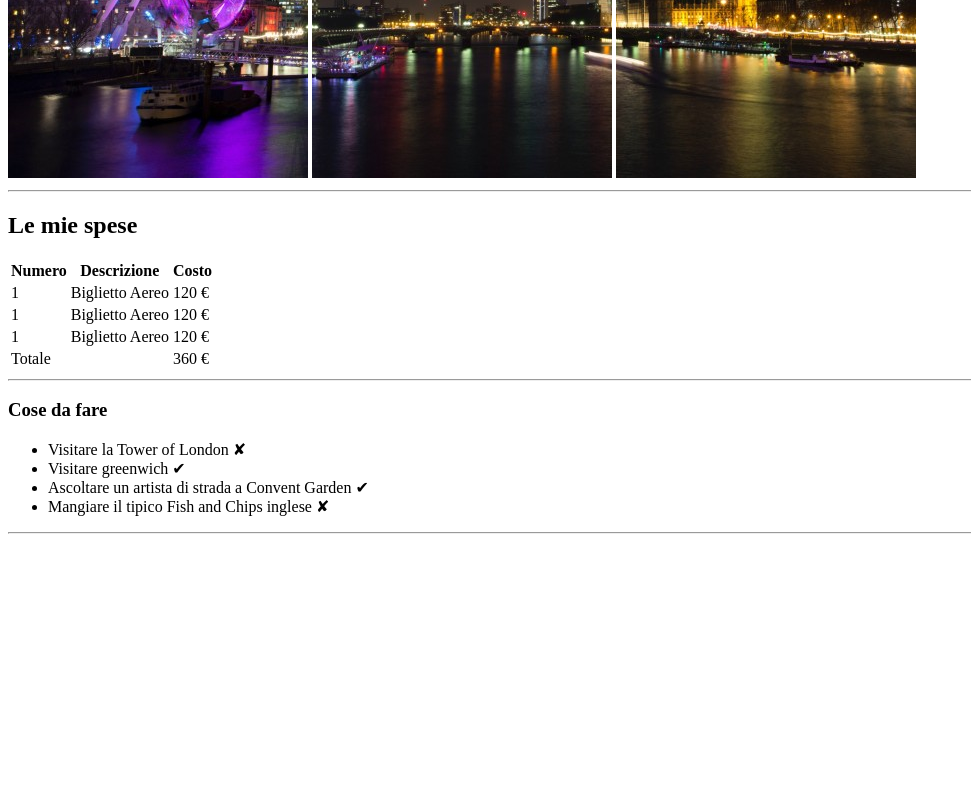
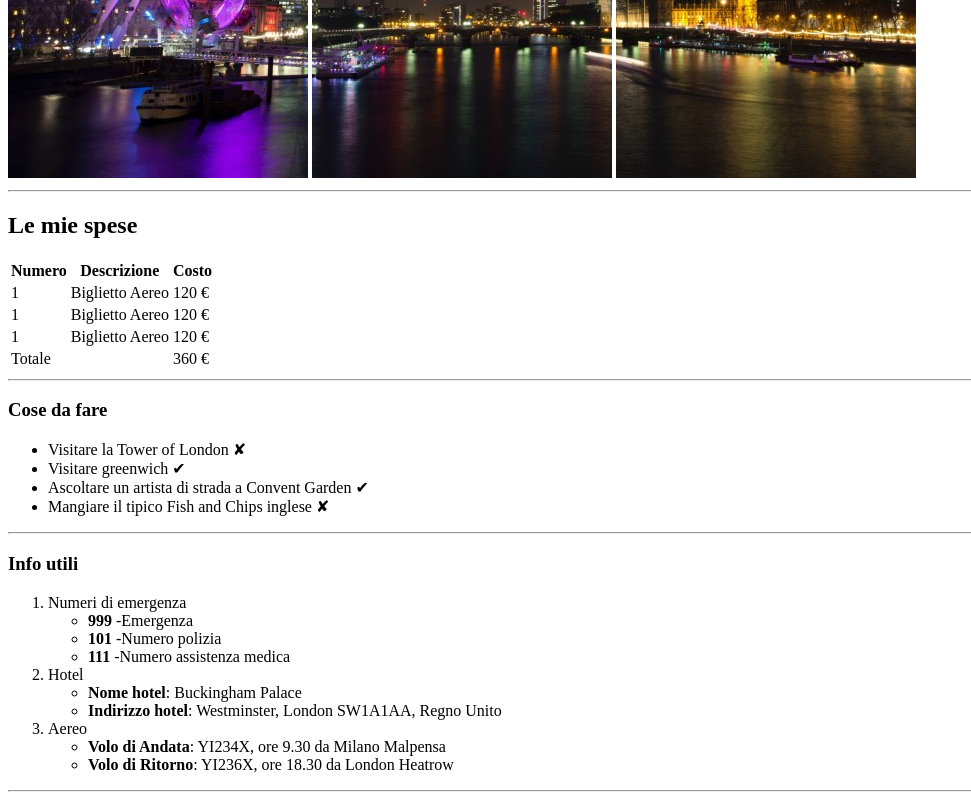
Before and after one commit to danieliabanji/html-london-trip, a plain HTML site: page index.html in a window 1280 px wide. Shown: the part 502-1302 px from the top of the page, without its empty margins (0-971 px from the left). Before the commit the page ends 1044 px from the top, so only its background shows below. Drawn offline with Linux system fonts and the light colour scheme.

Commit message:
add info utili

```diff
--- a/index.html
+++ b/index.html
@@ -69,10 +69,39 @@
                 </ul>
                 <hr>
             </section>
+            <!--info utili-->
+            <section>
+                <h3>Info utili</h3>
+                <ol>
+                    <li>
+                        Numeri di emergenza
+                    </li>
+                    <ul>
+                        <li><strong>999</strong> -Emergenza</li>
+                        <li><strong>101</strong> -Numero polizia</li>
+                        <li><strong>111</strong> -Numero assistenza medica</li>
+                    </ul>
+                    <li>
+                        Hotel
+                    </li>
+                    <ul>
+                        <li><strong>Nome hotel</strong>: Buckingham Palace</li>
+                        <li><strong>Indirizzo hotel</strong>: Westminster, London SW1A1AA, Regno Unito</li>
+                    </ul>
+                    <li>
+                        Aereo
+                    </li>
+                    <ul>
+                        <li><strong>Volo di Andata</strong>: YI234X, ore 9.30 da Milano Malpensa</li>
+                        <li><strong>Volo di Ritorno</strong>: YI236X, ore 18.30 da London Heatrow</li>
+                    </ul>
+                </ol>
+                <hr>
+            </section>
+            <!--foto-->
+            <section>
 
-            <section></section>
-
-            <section></section>
+            </section>
         </main>
 
     </body>
```
